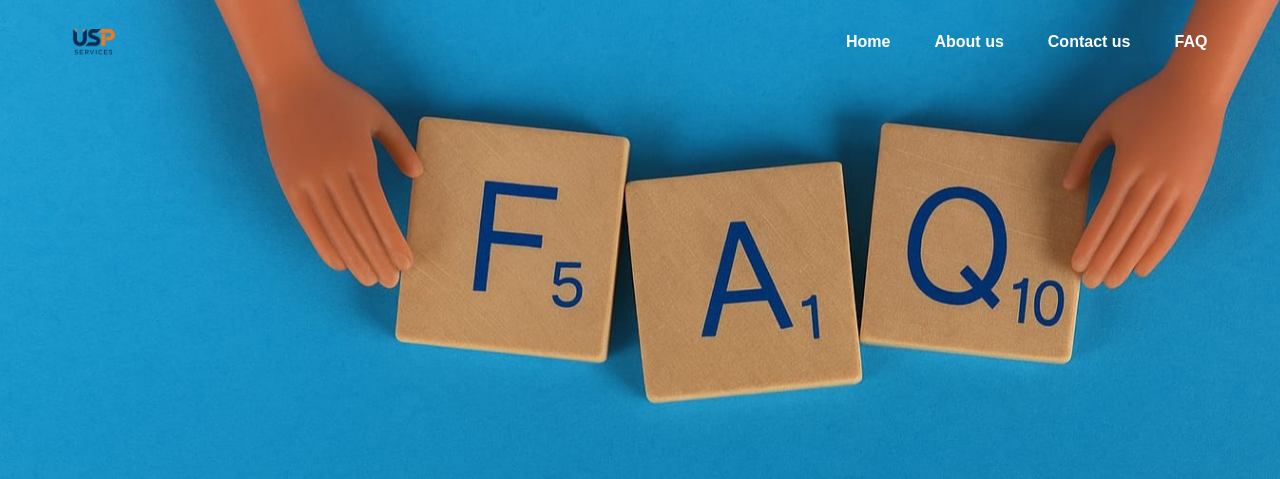
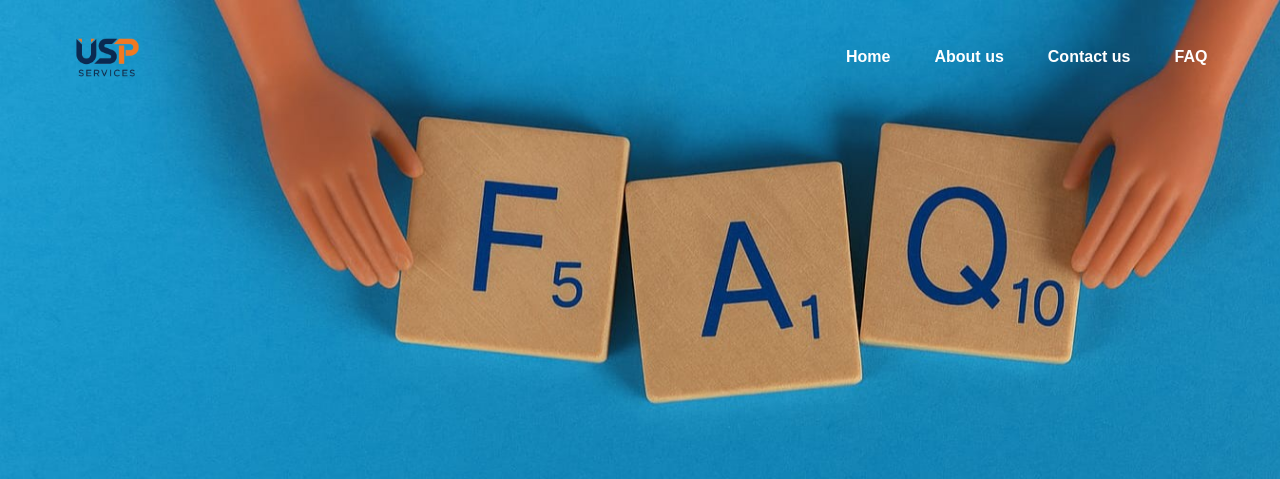
Before and after one commit to chetan929/usp-django, a Django app: page /faq/ in a window 1280 px wide. Shown: the top 479 px of the page. Run offline with Django 5.2, Linux system fonts and the light colour scheme.

Commit message:
Update logo image and CSS styling

```diff
--- a/USPapp/static/css/faq.css
+++ b/USPapp/static/css/faq.css
@@ -37,10 +37,11 @@ body {
 }
 
 .logo img {
-    height: 60px;
-    width: auto;
-    transition: height 0.3s ease;
+  height: 90px;              /* Sets fixed height for the logo */
+  width: auto;               /* Maintains aspect ratio */
+  transition: height 0.3s ease;  /* Smooth animation on height change */
 }
+
 
 /* Navigation Menu */
 ul {
--- a/USPapp/templates/USPapp/About.html
+++ b/USPapp/templates/USPapp/About.html
@@ -8,7 +8,8 @@
     <title>About us</title>
     <link rel="stylesheet" href="{% static 'css/about.css' %}">
     <link rel="stylesheet" href="https://fonts.googleapis.com/css?family=Audiowide">
-    <link rel="icon" type="image/png" href="{% static 'images/USP-icon.png' %}">
+    <link rel="icon" type="image/png" href="{% static 'images/USP-icon-v2.png' %}">
+
 
 </head>
 
--- a/USPapp/templates/USPapp/FAQ.html
+++ b/USPapp/templates/USPapp/FAQ.html
@@ -9,7 +9,8 @@
     <link rel="stylesheet" href="{% static 'css/faq.css' %}">
     <link href="https://fonts.googleapis.com/css2?family=Nunito:wght@300;600;800&display=swap" rel="stylesheet"/>
     <link rel="stylesheet" href="https://fonts.googleapis.com/css?family=Audiowide"/>
-    <link rel="icon" type="image/png" href="{% static 'images/USP-icon.png' %}">
+    <link rel="icon" type="image/png" href="{% static 'images/USP-icon-v2.png' %}">
+
 
 </head>
 
--- a/USPapp/templates/USPapp/IT-solutions.html
+++ b/USPapp/templates/USPapp/IT-solutions.html
@@ -8,7 +8,8 @@
     <title>IT Solutions</title>
     <link rel="stylesheet" href="{% static 'css/solution.css' %}">
     <link rel="stylesheet" href="https://fonts.googleapis.com/css?family=Audiowide">
-    <link rel="icon" type="image/png" href="{% static 'images/USP-icon.png' %}">
+    <link rel="icon" type="image/png" href="{% static 'images/USP-icon-v2.png' %}">
+
 
 </head>
 
--- a/USPapp/templates/USPapp/contact-us.html
+++ b/USPapp/templates/USPapp/contact-us.html
@@ -8,7 +8,8 @@
     <title>Contact Us</title>
     <link rel="stylesheet" href="{% static 'css/contact.css' %}"/>
     <link rel="stylesheet" href="https://fonts.googleapis.com/css?family=Audiowide"/>
-   <link rel="icon" type="image/png" href="{% static 'images/USP-icon.png' %}">
+    <link rel="icon" type="image/png" href="{% static 'images/USP-icon-v2.png' %}">
+
 
 </head>
 
--- a/USPapp/templates/USPapp/index.html
+++ b/USPapp/templates/USPapp/index.html
@@ -11,7 +11,8 @@
     <link rel="stylesheet" href="https://fonts.googleapis.com/css?family=Audiowide">
     <link rel="shortcut icon" href="favicon.ico" type="image/x-icon">
 
-    <link rel="icon" type="image/png" href="{% static 'images/USP-icon.png' %}">
+    <link rel="icon" type="image/png" href="{% static 'images/USP-icon-v2.png' %}">
+
 
     <!-- SEO Meta Tags -->
     <meta name="description" content="USP Services provides fast, affordable software, apps, and IT solutions tailored for startups and businesses.">
--- a/USPapp/templates/USPapp/overview.html
+++ b/USPapp/templates/USPapp/overview.html
@@ -8,7 +8,8 @@
     <title>Company Overview</title>
     <link rel="stylesheet" href="{% static 'css/overview.css' %}">
     <link rel="stylesheet" href="https://fonts.googleapis.com/css?family=Audiowide">
-    <link rel="icon" type="image/png" href="{% static 'images/USP-icon.png' %}">
+    <link rel="icon" type="image/png" href="{% static 'images/USP-icon-v2.png' %}">
+
 
 </head>
 
--- a/USPapp/templates/USPapp/privacy-policy.html
+++ b/USPapp/templates/USPapp/privacy-policy.html
@@ -8,7 +8,8 @@
     <title>Privacy Policy</title>
     <link rel="stylesheet" href="{% static 'css/policy.css' %}"/>
     <link rel="stylesheet" href="https://fonts.googleapis.com/css?family=Audiowide"/>
-    <link rel="icon" type="image/png" href="{% static 'images/USP-icon.png' %}">
+    <link rel="icon" type="image/png" href="{% static 'images/USP-icon-v2.png' %}">
+
 
 </head>
 
```
Also changed, not shown: USPapp/static/css/about.css (+4 -3 lines), USPapp/static/css/contact.css (+4 -3 lines), USPapp/static/css/overview.css (+4 -3 lines), USPapp/static/css/policy.css (+4 -3 lines), USPapp/static/css/solution.css (+4 -3 lines), USPapp/static/css/style.css (+4 -3 lines), USPapp/static/images/USP-icon-v2.png (renamed from USPapp/static/images/USP-icon.png), USPapp/static/images/icon.png (deleted).
